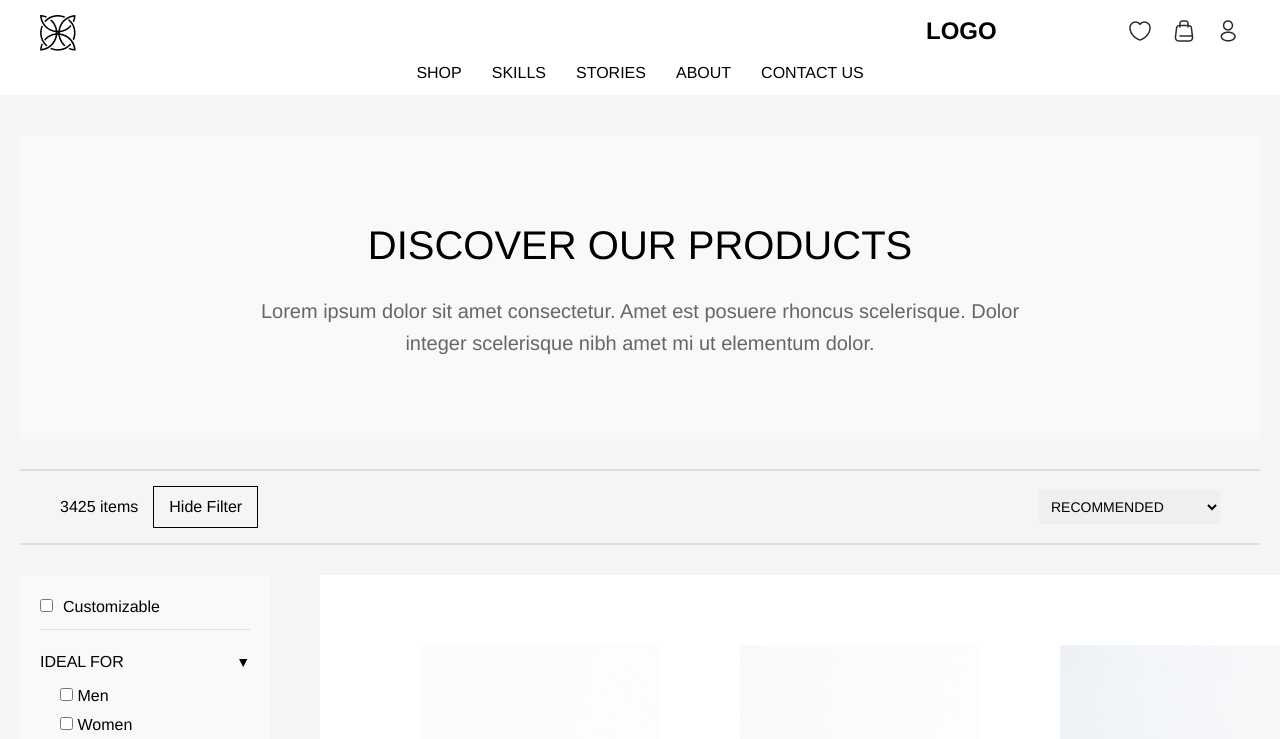
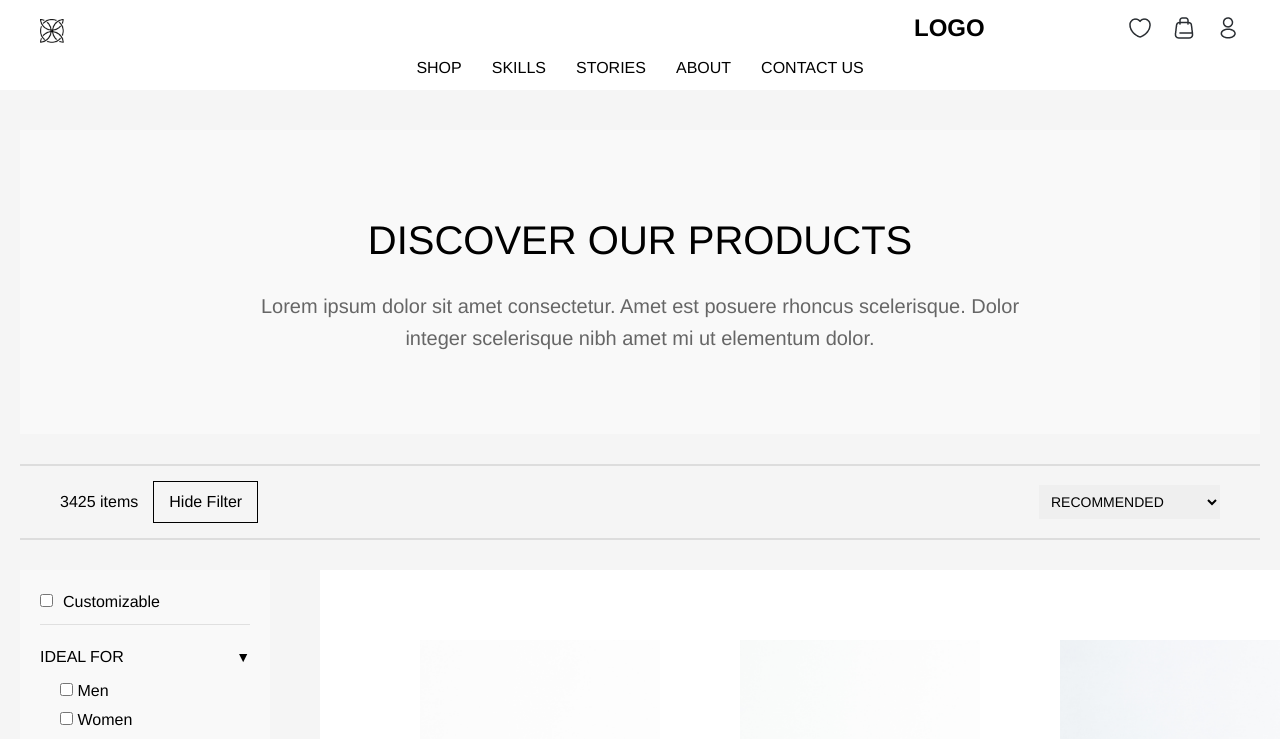
Before and after one commit to Vivek-Shete/Appscriptask-VivekShete, a Next.js app: page / in a window 1280 px wide. Shown: the top 739 px of the page. Built offline with nearby package versions, Linux system fonts and the light colour scheme.

Commit message:
Update Navbar.module.css

```diff
--- a/styles/Navbar.module.css
+++ b/styles/Navbar.module.css
@@ -19,7 +19,7 @@
 
   /* Logo image styling */
   .logo img {
-    max-width: 80px;
+    max-width: 24px;
     margin-right: auto;
     padding-top: 5px;
   }
@@ -27,7 +27,7 @@
   /* Centered text logo */
   .textLogo {
     text-align: center;
-/*     align-items: center; */
+    align-items: center;
     font-family: 'Helvetica Neue', sans-serif;
     font-size: 24px;
     font-weight: bold;
```
